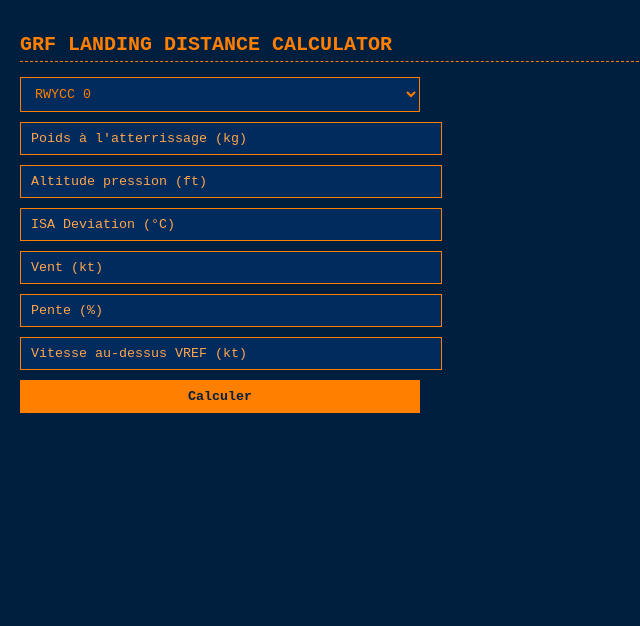
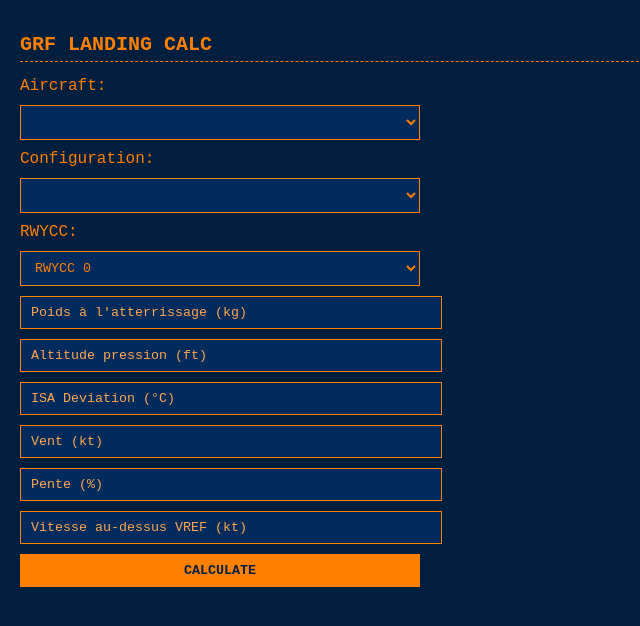
Before and after one commit to edouard974dev/GRF, a plain HTML site: page index.html in a window 1280 px wide. Shown: the whole page, without its empty margins (0-640 px from the left). Drawn offline with Linux system fonts and the light colour scheme.

Commit message:
Update index.html

```diff
--- a/index.html
+++ b/index.html
@@ -3,21 +3,31 @@
 <head>
   <meta charset="UTF-8" />
   <meta name="viewport" content="width=device-width, initial-scale=1.0"/>
-  <title>GRF Calculator</title>
+  <title>GRF MCDU</title>
   <link rel="stylesheet" href="style.css">
-  <link rel="manifest" href="manifest.json">
 </head>
 <body>
-  <h1>GRF Landing Distance Calculator</h1>
+  <h1>GRF LANDING CALC</h1>
+
+  <label>Aircraft:</label>
+  <select id="aircraft"></select>
+
+  <label>Configuration:</label>
+  <select id="configuration"></select>
+
+  <label>RWYCC:</label>
   <select id="rwycc"></select>
+
   <input id="weight" placeholder="Poids à l'atterrissage (kg)" />
   <input id="altitude" placeholder="Altitude pression (ft)" />
   <input id="temp" placeholder="ISA Deviation (°C)" />
   <input id="wind" placeholder="Vent (kt)" />
   <input id="slope" placeholder="Pente (%)" />
   <input id="vap" placeholder="Vitesse au-dessus VREF (kt)" />
-  <button onclick="calculate()">Calculer</button>
+
+  <button onclick="calculate()">CALCULATE</button>
   <p id="resultat"></p>
+
   <script src="app.js"></script>
 </body>
 </html>
```
